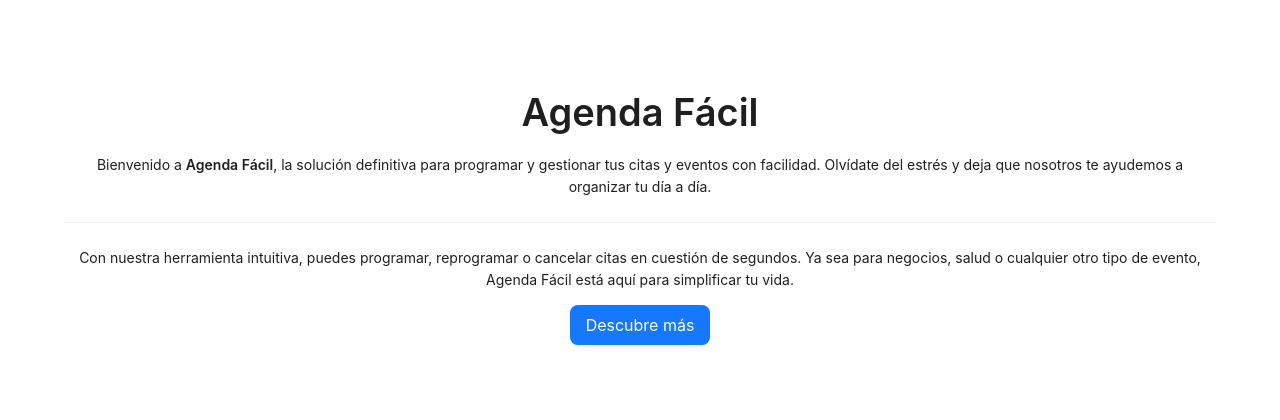
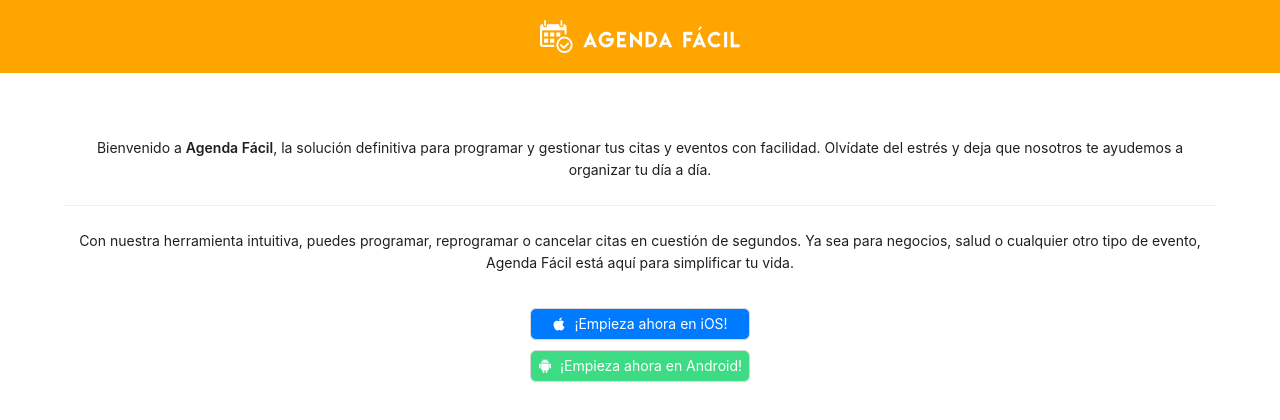
Before and after one commit to Emiliano-Russo/reservation-admin-panel, a React (Create React App) app: page / in a window 1280 px wide. Shown: the top 420 px of the page. Built offline with nearby package versions, Linux system fonts and the light colour scheme; no server answers.

Commit message:
refactor/better design

```diff
--- a/package.json
+++ b/package.json
@@ -3,6 +3,7 @@
   "version": "0.1.0",
   "private": true,
   "dependencies": {
+    "@ant-design/icons": "^5.2.6",
     "@testing-library/jest-dom": "^5.17.0",
     "@testing-library/react": "^13.4.0",
     "@testing-library/user-event": "^13.5.0",
--- /dev/null
+++ b/src/components/Header.tsx
@@ -0,0 +1,19 @@
+import image from "../assets/agenda-facil-transparente.png";
+
+export const Header = () => {
+  return (
+    <div
+      style={{
+        background: "#ffa500",
+        display: "flex",
+        justifyContent: "center",
+      }}
+    >
+      <img
+        style={{ width: "200px", padding: "20px" }}
+        src={image}
+        alt="Description"
+      />
+    </div>
+  );
+};
--- /dev/null
+++ b/src/declarations.d.ts
@@ -0,0 +1,5 @@
+declare module "*.jpg";
+declare module "*.jpeg";
+declare module "*.png";
+declare module "*.gif";
+declare module "*.svg";
--- a/src/screens/ConfirmEmail.tsx
+++ b/src/screens/ConfirmEmail.tsx
@@ -1,7 +1,8 @@
 import { useState, useEffect } from "react";
-import { useLocation } from "react-router-dom";
+import { useLocation, useNavigate } from "react-router-dom";
 import { MailService } from "../services/mail.service";
 import { message, Spin, Result, Button } from "antd";
+import { Header } from "../components/Header";
 
 const mailService = new MailService(process.env.REACT_APP_BACKEND_URL!);
 
@@ -11,6 +12,7 @@ export const ConfirmEmail = () => {
   const [transaction, setTransaction] = useState<Phase>("loading");
 
   const location = useLocation();
+  const nav = useNavigate();
   const queryParams = new URLSearchParams(location.search);
   const token = queryParams.get("token");
 
@@ -35,29 +37,32 @@ export const ConfirmEmail = () => {
 
   if (transaction === "loading") {
     return (
+      <>
+        <Header />
         <div
           style={{
             display: "flex",
             flexDirection: "column",
             justifyContent: "center",
             alignItems: "center",
-          height: "100vh",
           }}
         >
           <h1>Cargando</h1>
           <Spin size="large" />
         </div>
+      </>
     );
   }
 
   if (transaction === "error") {
     return (
+      <>
+        <Header />
         <div
           style={{
             display: "flex",
             justifyContent: "center",
             alignItems: "center",
-          height: "100vh",
           }}
         >
           <Result
@@ -66,16 +71,18 @@ export const ConfirmEmail = () => {
             subTitle="El enlace que utilizaste es demasiado antiguo. Por favor, intenta reenviar el correo desde la aplicación para obtener un enlace más reciente."
           />
         </div>
+      </>
     );
   }
 
   return (
+    <>
+      <Header />
       <div
         style={{
           display: "flex",
           justifyContent: "center",
           alignItems: "center",
-        height: "100vh",
         }}
       >
         <Result
@@ -83,12 +90,13 @@ export const ConfirmEmail = () => {
           title="¡Correo confirmado con éxito!"
           subTitle="Gracias por confirmar tu dirección de correo electrónico. Ahora puedes continuar utilizando nuestra plataforma."
           extra={[
-          <Button type="primary" key="console">
+            <Button type="primary" key="console" onClick={() => nav("/")}>
               Ir al inicio
             </Button>,
             // Add any other buttons or actions you might want here
           ]}
         />
       </div>
+    </>
   );
 };
--- a/src/screens/Home.tsx
+++ b/src/screens/Home.tsx
@@ -1,15 +1,18 @@
 import { Typography, Divider, Button } from "antd";
+import { Header } from "../components/Header";
+import { AndroidFilled, AppleFilled } from "@ant-design/icons";
 
 const { Title, Paragraph } = Typography;
 
 export const Home = () => {
   return (
+    <>
+      <Header />
       <div style={{ padding: "5%", textAlign: "center" }}>
-      <Title level={1}>Agenda Fácil</Title>
         <Paragraph>
-        Bienvenido a <strong>Agenda Fácil</strong>, la solución definitiva para
-        programar y gestionar tus citas y eventos con facilidad. Olvídate del
-        estrés y deja que nosotros te ayudemos a organizar tu día a día.
+          Bienvenido a <strong>Agenda Fácil</strong>, la solución definitiva
+          para programar y gestionar tus citas y eventos con facilidad. Olvídate
+          del estrés y deja que nosotros te ayudemos a organizar tu día a día.
         </Paragraph>
         <Divider />
         <Paragraph>
@@ -18,9 +21,51 @@ export const Home = () => {
           cualquier otro tipo de evento, Agenda Fácil está aquí para simplificar
           tu vida.
         </Paragraph>
-      <Button type="primary" size="large">
-        Descubre más
+        <div
+          style={{
+            display: "flex",
+            flexDirection: "column",
+            justifyContent: "center",
+            alignItems: "center",
+          }}
+        >
+          <Button
+            style={{
+              width: "220px",
+              marginTop: "20px",
+              textAlign: "start",
+              background: "#007AFF",
+              color: "white",
+            }}
+            icon={<AppleFilled />}
+            onClick={() =>
+              (window.location.href = process.env.REACT_APP_IOS_DOWNLOAD_LINK
+                ? process.env.REACT_APP_IOS_DOWNLOAD_LINK
+                : "http://www.apple.com")
+            }
+          >
+            ¡Empieza ahora en iOS!
+          </Button>
+          <Button
+            style={{
+              width: "220px",
+              marginTop: "10px",
+              textAlign: "start",
+              background: "#3DDC84",
+              color: "white",
+            }}
+            icon={<AndroidFilled />}
+            onClick={() =>
+              (window.location.href = process.env
+                .REACT_APP_ANDROID_DOWNLOAD_LINK
+                ? process.env.REACT_APP_ANDROID_DOWNLOAD_LINK
+                : "http://www.android.com")
+            }
+          >
+            ¡Empieza ahora en Android!
           </Button>
         </div>
+      </div>
+    </>
   );
 };
--- a/src/screens/ResetPassword.tsx
+++ b/src/screens/ResetPassword.tsx
@@ -2,6 +2,7 @@ import { useState, useEffect } from "react";
 import { useLocation, useNavigate } from "react-router-dom";
 import { UserService } from "../services/user.service";
 import { message, Spin, Result, Button, Input, Form, Typography } from "antd";
+import { Header } from "../components/Header";
 
 const userService = new UserService(process.env.REACT_APP_BACKEND_URL!);
 
@@ -10,7 +11,7 @@ type Phase = "loading" | "error" | "success" | "form";
 const { Title, Paragraph } = Typography;
 
 export const ResetPassword = () => {
-  const [transaction, setTransaction] = useState<Phase>("loading");
+  const [transaction, setTransaction] = useState<Phase>("form");
   const [newPassword, setNewPassword] = useState<string>("");
 
   const location = useLocation();
@@ -44,17 +45,18 @@ export const ResetPassword = () => {
   };
 
   useEffect(() => {
-    verifyToken();
+    //verifyToken();
   }, []);
 
   return (
+    <>
+      <Header />
       <div
         style={{
           display: "flex",
           flexDirection: "column",
           justifyContent: "center",
           alignItems: "center",
-        height: "100vh",
           padding: "2%",
         }}
       >
@@ -82,7 +84,13 @@ export const ResetPassword = () => {
             </Paragraph>
             <Form
               onFinish={handleSubmit}
-            style={{ width: "100%", maxWidth: "400px" }}
+              style={{
+                width: "100%",
+                maxWidth: "400px",
+                display: "flex",
+                flexDirection: "column",
+                alignItems: "center",
+              }}
             >
               <Form.Item
                 label="Nueva Contraseña"
@@ -99,7 +107,12 @@ export const ResetPassword = () => {
                 />
               </Form.Item>
               <Form.Item>
-              <Button type="primary" htmlType="submit" block>
+                <Button
+                  type="primary"
+                  htmlType="submit"
+                  block
+                  style={{ maxWidth: "200px" }}
+                >
                   Restablecer Contraseña
                 </Button>
               </Form.Item>
@@ -115,5 +128,6 @@ export const ResetPassword = () => {
           />
         )}
       </div>
+    </>
   );
 };
```
Also changed, not shown: src/assets/agenda-facil-transparente.png (added), 1 other file (tests, documents, lock files or other folders). Lines whose indentation alone changed are shown as unchanged.
